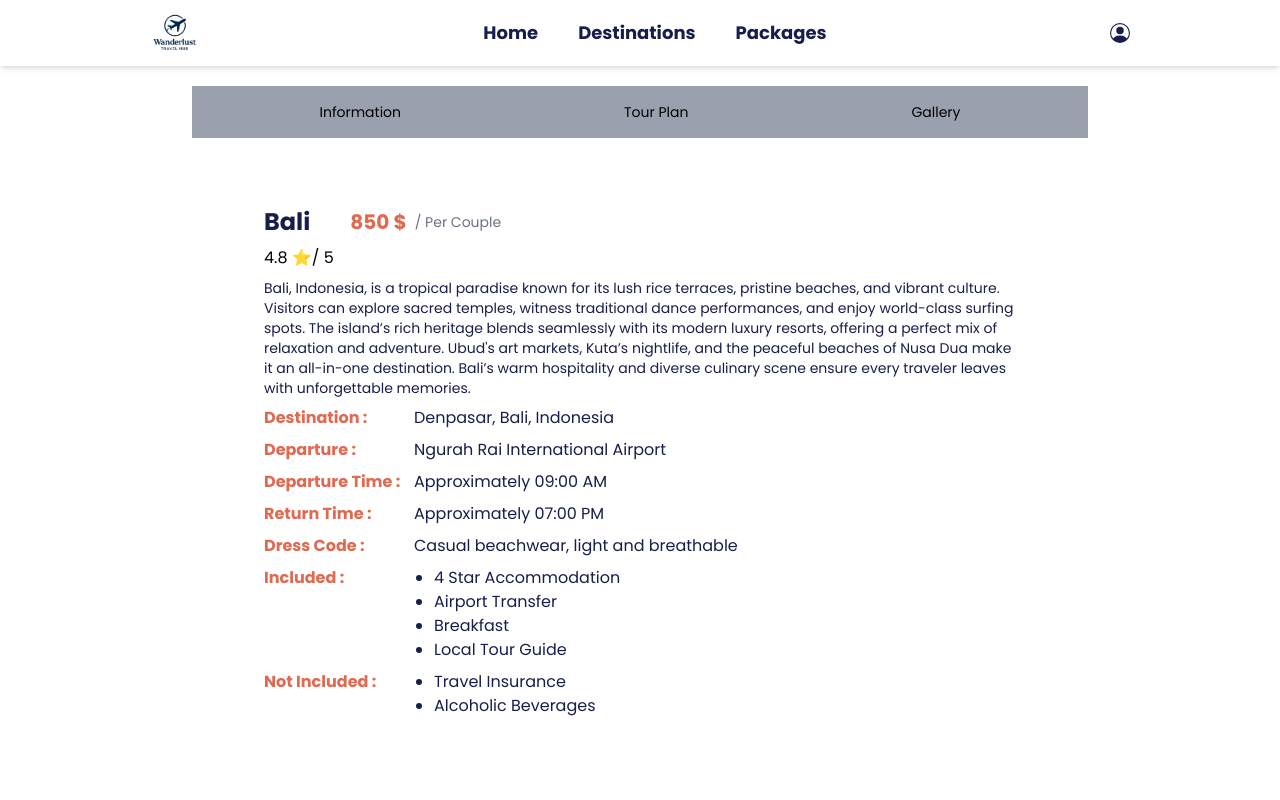
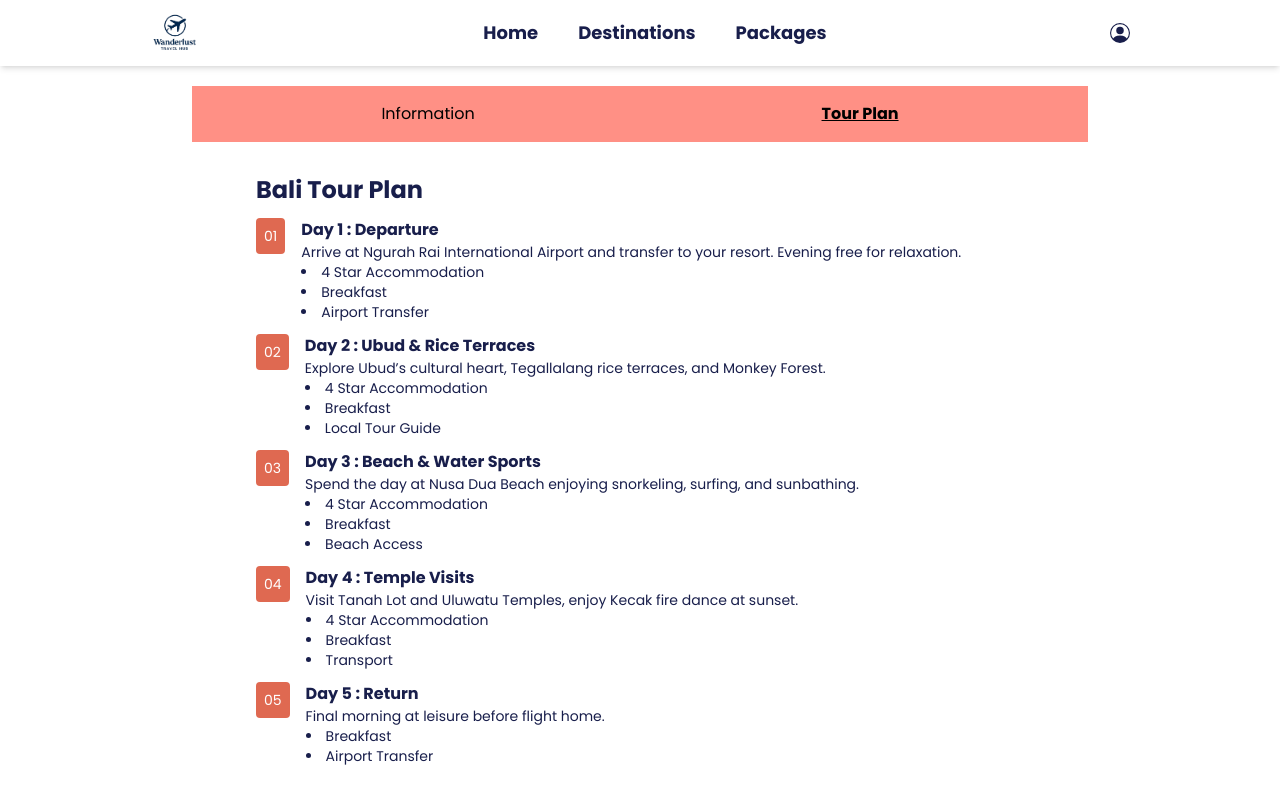
Before and after one commit to gauravavhale/wanderlust_frontend, a Next.js app: page /packages/Bali in a window 1280 px wide. Both pictures are taken after a click on the button "Tour Plan". Shown: the top 800 px of the page. Built offline with nearby package versions, Linux system fonts and the light colour scheme.

Commit message:
Tour Plan

```diff
--- a/src/app/packages/[loc]/page.js
+++ b/src/app/packages/[loc]/page.js
@@ -1,10 +1,15 @@
-import React from "react";
+"use client"
+import React, { use, useState } from "react";
 import { Information } from "@/components/Information/Information";
+import { Tourplan } from "@/components/Tourplan/Tourplan";
 import Packages from '@/data/packages.json'
 import TourPlan from '@/data/tourPlan.json'
 
-export default async function PackageDetails({ params }) {
-const { loc } = await params;
+export default function PackageDetails({ params }) {
+
+  const [activateTab, setActivateTab] = useState('Information')
+
+const { loc } =  use(params);
 const Destinantion = Packages.find((pkg)=>pkg.location.toLowerCase() === loc.toLowerCase() )
 const tourData = TourPlan.find((plan)=> plan.location.toLowerCase() === loc.toLowerCase())
 
@@ -12,15 +17,17 @@ const tourData = TourPlan.find((plan)=> plan.location.toLowerCase() === loc.toLo
   return (
     <div>
       <div className="flex justify-center my-5">
-        <div className='flex flex-row justify-around p-4 bg-gray-400 w-full md:w-[70vw] text-sm'>
-                <button >Information</button>
-                <button >Tour Plan</button>
-                <button >Gallery</button>
+        <div className='flex flex-row justify-around p-4 bg-[#ff17007a] w-full md:w-[70vw] text-md'>
+                <button onClick={()=>setActivateTab('Information')} className={`${activateTab === 'Information' ? "font-bold underline" : "" }`}>Information</button>
+                <button onClick={()=>setActivateTab('TourPlan')} className={`${activateTab === 'TourPlan' ? "font-bold underline" : ""}`}>Tour Plan</button>
+                {/* <button >Gallery</button> */}
         </div>
       </div>
       <div>
 
-        <Information packageInfo={Destinantion} />
+        { activateTab === 'Information' && <Information packageInfo={Destinantion} />}
+
+        { activateTab === 'TourPlan' && <Tourplan data={tourData} />}
 
       </div>
     </div>
--- a/src/app/packages/page.js
+++ b/src/app/packages/page.js
@@ -14,7 +14,7 @@ const Packages = () => {
 
   return (
     <div className='min-h-[100vh] w-full'>
-        <div className='flex flex-col items-center my-10'>
+        <div className='flex flex-col items-center my-2'>
 
             <div className="m-4 flex flex-col md:flex-row md:flex-wrap justify-center gap-3 md:gap-5 md:w-[80vw]">
 
@@ -42,23 +42,6 @@ const Packages = () => {
 
             </div>
 
-            {/* <div>
-                <div className='flex flex-col md:flex-row md:w-[60vw] my-10 items-center '>
-                    <div className='w-[80vw] md:w-1/2'>
-                        <div className='bg-[#EDEDED] p-8 text-[#181E4B] flex flex-col rounded-md'>
-                            <p className='text-2xl font-bold text-center'>Plan Your Trip</p>
-                            <p className='text-center'>Tell us your dream destination, travel dates, and preferences we’ll create a personalized itinerary just for you. Whether it’s a romantic getaway, a family vacation, or an adventurous journey, we’ll make it unforgettable.</p>
-                            <input placeholder='Search Tour' type='text' className='w-full outline-none my-4 bg-white  p-3 '></input>
-                            <input placeholder='Where To ?' type='text' className='w-full outline-none my-4 bg-white  p-3 '></input>
-                            <input placeholder='Date' type='text' className='w-full outline-none my-4 bg-white  p-3 '></input>
-                        </div>
-                    </div>
-                    <div className='w-full md:w-1/2 mt-4 md:mt-0'>
-                        <Image src={'/assets/273 1.png'} alt='Image' width={100} height={100} className='object-cover w-[300px] md:w-[400px]'/>
-                    </div>
-                </div>
-            </div> */}
-
         </div>
     </div>
   )
--- a/src/components/Information/Information.js
+++ b/src/components/Information/Information.js
@@ -2,8 +2,8 @@ import React from 'react'
 
 export const Information = ({ packageInfo }) => {
   return (
-    <div className="flex flex-col items-center">
-     <div className="w-[90vw] md:w-[60vw] my-10 p-2">
+    <div className="flex flex-col items-center my-5 p-2">
+     <div className="w-[90vw] md:w-[60vw] ">
       <div>
         <div className="flex flex-row items-center mb-2">
           <h1 className="text-2xl font-bold text-[#181E4B]">{packageInfo.location}</h1>
--- /dev/null
+++ b/src/components/Tourplan/Tourplan.js
@@ -0,0 +1,31 @@
+import React from 'react'
+
+export const Tourplan = ({data}) => {
+    const {location,tourPlan} = data
+  return (
+    <div className="flex flex-col items-center my-6 p-2">
+         <div className="w-[90vw] md:w-[60vw]">
+          <h6 className="text-2xl font-bold text-[#181E4B]">{location} Tour Plan</h6>
+          {tourPlan?.map((tour, index) => (
+            <div key={index} className="flex flex-row gap-4 mt-3">
+              {/* Day Badge */}
+              <div>
+                <p className="text-white text-sm rounded-sm bg-[#DF6951] p-2 px-2">0{tour.day}</p>
+              </div>
+
+              {/* Tour Details */}
+              <div className="text-[#181E4B]">
+                <h6 className="text-md font-bold">Day {tour.day} : {tour.title}</h6>
+                <p className="text-sm">{tour.description}</p>
+                <ul className="list-disc list-inside text-sm">
+                  {tour.inclusions.map((inc, i) => (
+                    <li key={i}>{inc}</li>
+                  ))}
+                </ul>
+              </div>
+            </div>
+          ))}
+         </div>
+    </div>
+  )
+}
```
